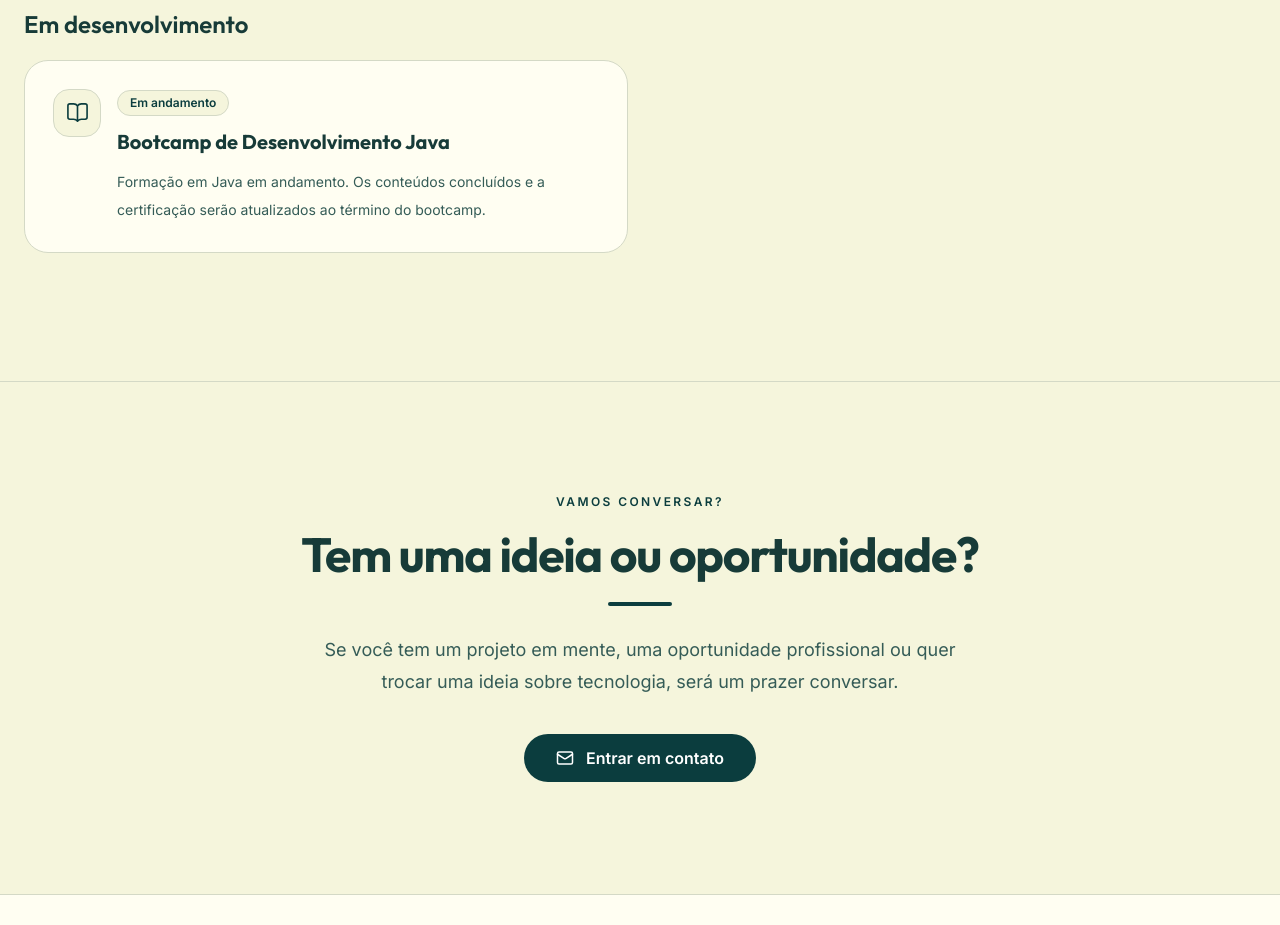
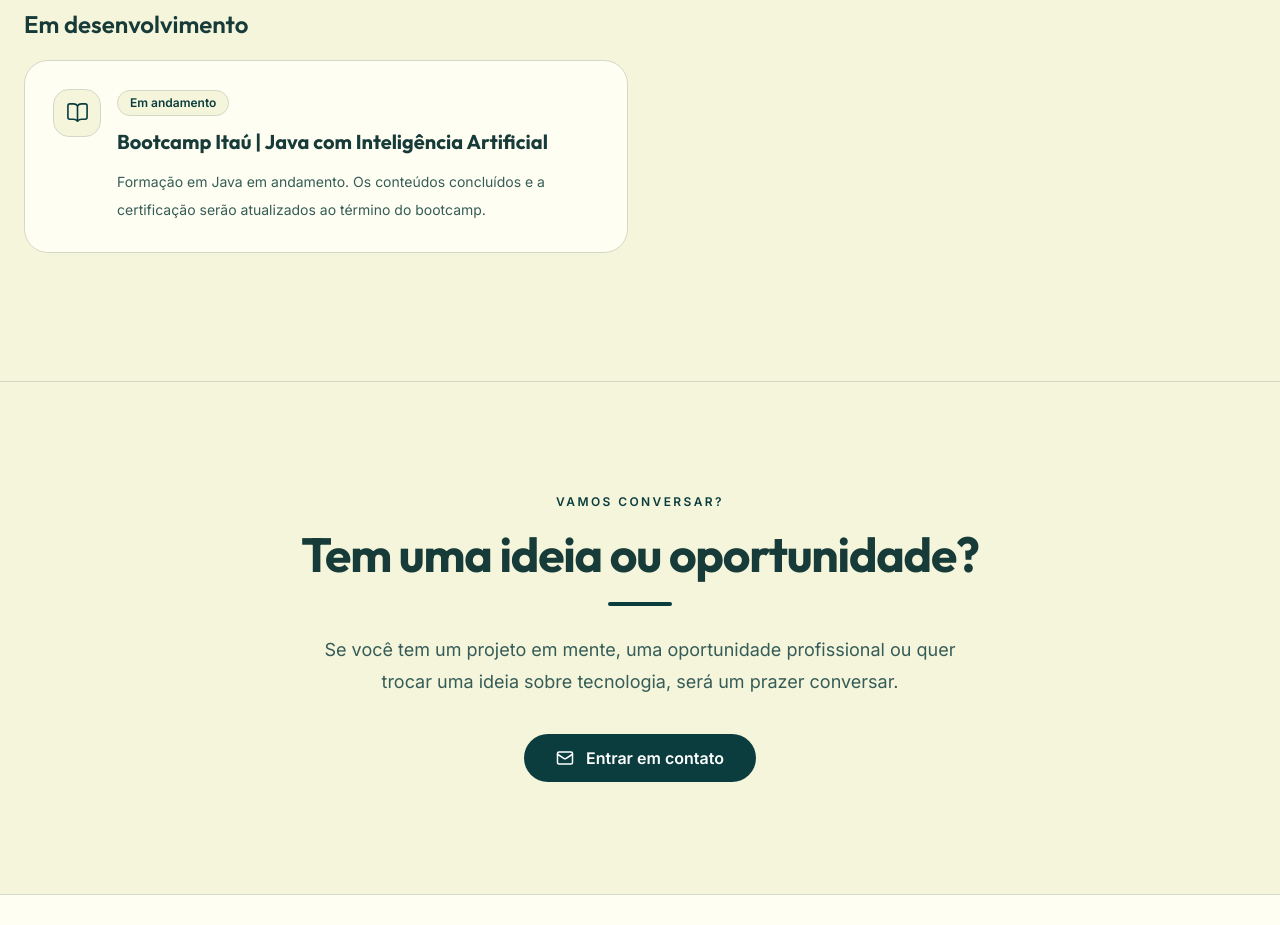
Before and after one commit to AlexandroLeao/developer-portfolio, a React (Vite) app: page / in a window 1280 px wide. Shown: the part 9880-10805 px from the top of the page. Built offline with nearby package versions, Linux system fonts and the light colour scheme.

Commit message:
fix: use official Itaú Java bootcamp title

```diff
--- a/src/data/certifications.ts
+++ b/src/data/certifications.ts
@@ -40,7 +40,7 @@ export const academicEducation = {
 export const ongoingEducation = [
   {
     id: 'java-bootcamp',
-    title: t('Bootcamp de Desenvolvimento Java', 'Java Development Bootcamp'),
+    title: t('Bootcamp Itaú | Java com Inteligência Artificial', 'Bootcamp Itaú | Java com Inteligência Artificial'),
     status: 'in-progress' as const,
     summary: t(
       'Formação em Java em andamento. Os conteúdos concluídos e a certificação serão atualizados ao término do bootcamp.',
```
